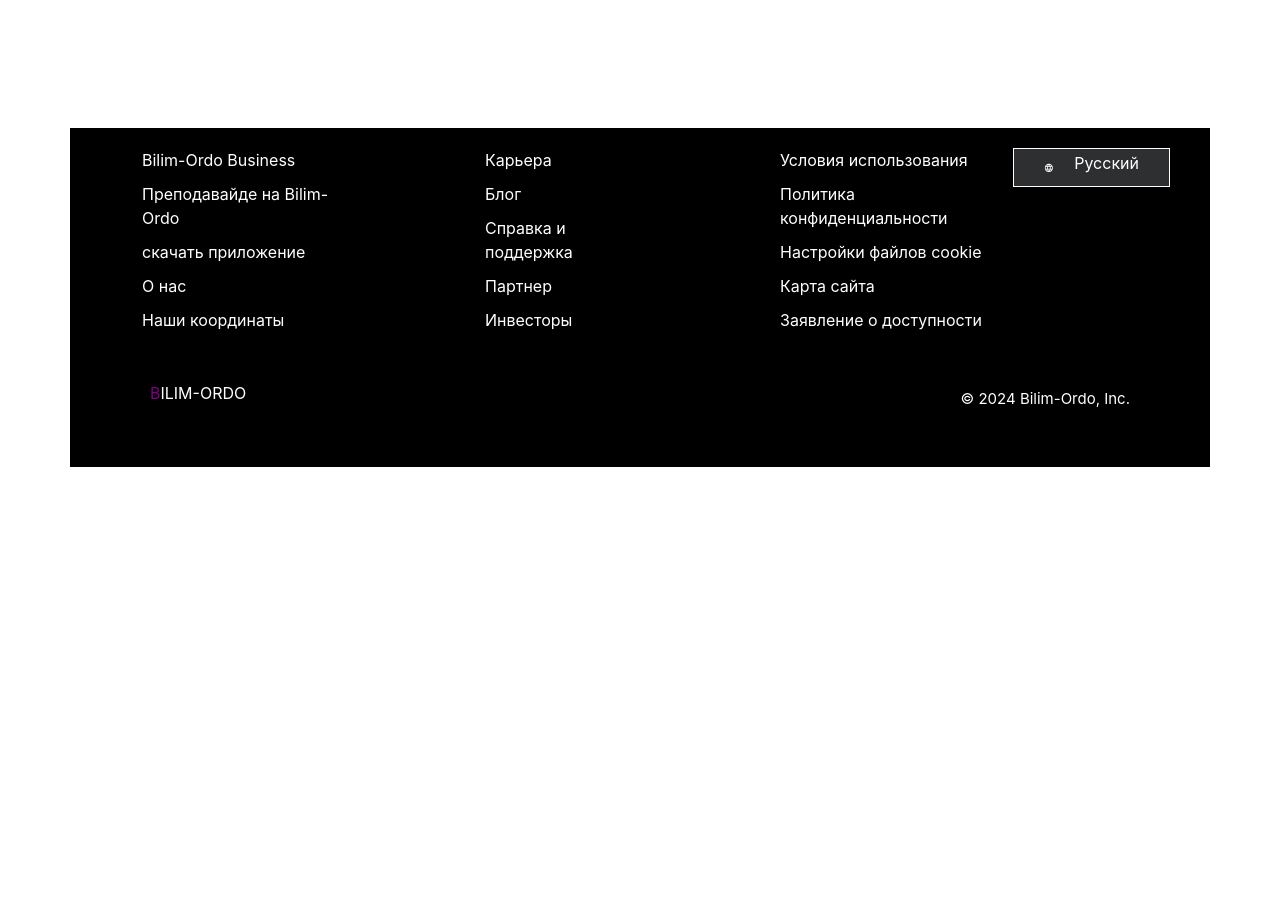
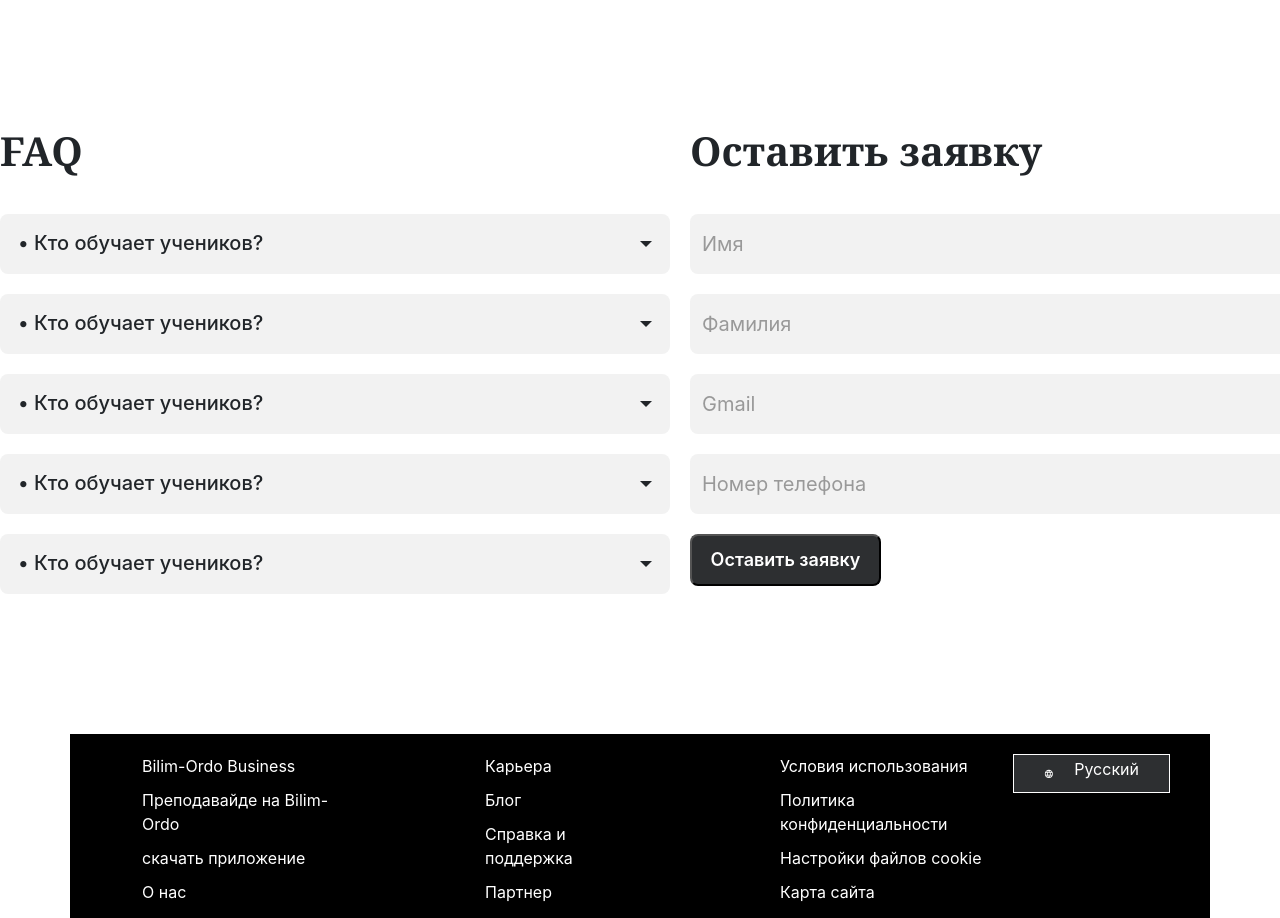
Before and after one commit to okurmenpro/bilim-ordo-frontend, a React (Create React App) app: page / in a window 1280 px wide. Shown: the part 1705-2623 px from the top of the page. Before the commit the page ends 2172 px from the top, so only its background shows below. Built offline with nearby package versions, Linux system fonts and the light colour scheme.

Commit message:
add FAQ and leave request

```diff
--- a/src/components/HomePage/index.jsx
+++ b/src/components/HomePage/index.jsx
@@ -1,11 +1,9 @@
 import React from 'react'
 import Banner from '../Banner'
 import Courses from "../courses"
-
-
 import Card from '../Card'
 import PopularCategories from '../popularCategories';
-
+import Request from '../Request/Request';
 
 function HomePage() {
   return (
@@ -13,7 +11,8 @@ function HomePage() {
       <Banner />
       <Courses />
       <Card />
-      <PopularCategories/>
+      <PopularCategories />
+      <Request />
     </div>
   )
 }
--- /dev/null
+++ b/src/components/Request/Request.jsx
@@ -0,0 +1,35 @@
+import React from 'react'
+import "./Request.scss"
+import down from '../../assets/svg/arrow_drop_down.svg'
+const Request = () => {
+    return (
+        <div className='request'>
+            <div className="faq">
+                <h4>FAQ</h4>
+                <div className="btns">
+                {/* <button className="btn btn-secondary dropdown-toggle" type="button" id="dropdownMenuButton1" data-bs-toggle="dropdown" aria-expanded="false" >
+                    Посмотреть еще
+
+                </button> */}
+                    <button className='dropdown-toggle'>• Кто обучает учеников? </button>
+                    <button className='dropdown-toggle'>• Кто обучает учеников? </button>
+                    <button className='dropdown-toggle'>• Кто обучает учеников? </button>
+                    <button className='dropdown-toggle'>• Кто обучает учеников? </button>
+                    <button className='dropdown-toggle'>• Кто обучает учеников? </button>
+                </div>
+            </div>
+            <div className="leave-request">
+                <h4>Оставить заявку</h4>
+                <div className="inf">
+                    <input type="text" placeholder='Имя' />
+                    <input type="text" placeholder='Фамилия' />
+                    <input type="text" placeholder='Gmail' />
+                    <input type="text" placeholder='Номер телефона' />
+                    <button>Оставить заявку</button>
+                </div>
+            </div>
+        </div>
+    )
+}
+
+export default Request
--- /dev/null
+++ b/src/components/Request/Request.scss
@@ -0,0 +1,82 @@
+.request {
+    display: flex;
+    width: 1360px;
+    margin: auto;
+    gap: 20px;
+    margin-bottom: 141px;
+
+    h4 {
+        font-family: Georgia;
+        font-size: 40px;
+        font-weight: 700;
+        line-height: 45.45px;
+        text-align: left;
+        margin-bottom: 40px;
+    }
+
+    .faq {
+        width: 670px;
+        height: 465px;
+
+        .btns {
+            display: block;
+            justify-content: left;
+            align-items: start;
+
+            button {
+                width: 670px;
+                height: 60px;
+                display: flex;
+                background: #F2F2F2;
+                border: none;
+                justify-content: space-between;
+                align-items: center;
+                border-radius: 8px;
+                margin-bottom: 20px;
+                font-size: 20px;
+                font-weight: 500;
+                line-height: 23.44px;
+                padding: 20px 18px 20px 18px;
+            }
+        }
+    }
+
+    .leave-request {
+        width: 670px;
+        height: 465px;
+
+        .inf {
+            display: block;
+
+            input {
+                width: 670px;
+                height: 60px;
+                border-radius: 8px;
+                background: #F2F2F2;
+                border: none;
+                font-size: 20px;
+                font-weight: 400;
+                line-height: 28px;
+                text-align: left;
+                padding-left: 12px;
+                margin-bottom: 20px;
+                margin-top: 0px;
+            }
+
+            button {
+                width: 191px;
+                height: 52px;
+                border-radius: 8px;
+                background: #2D2F31;
+                font-size: 18px;
+                font-weight: 600;
+                line-height: 25.2px;
+                color: #FFFFFF;
+                margin: 0;
+                display: flex;
+                align-items: center;
+                justify-content: center;
+            }
+        }
+    }
+}
--- a/src/index.css
+++ b/src/index.css
@@ -1,4 +1,4 @@
-/* Reset and base styles  */
+Reset and base styles
 * {
 	padding: 0px;
 	margin: 0px;
```
Also changed, not shown: src/assets/svg/arrow_drop_down.svg (added).
